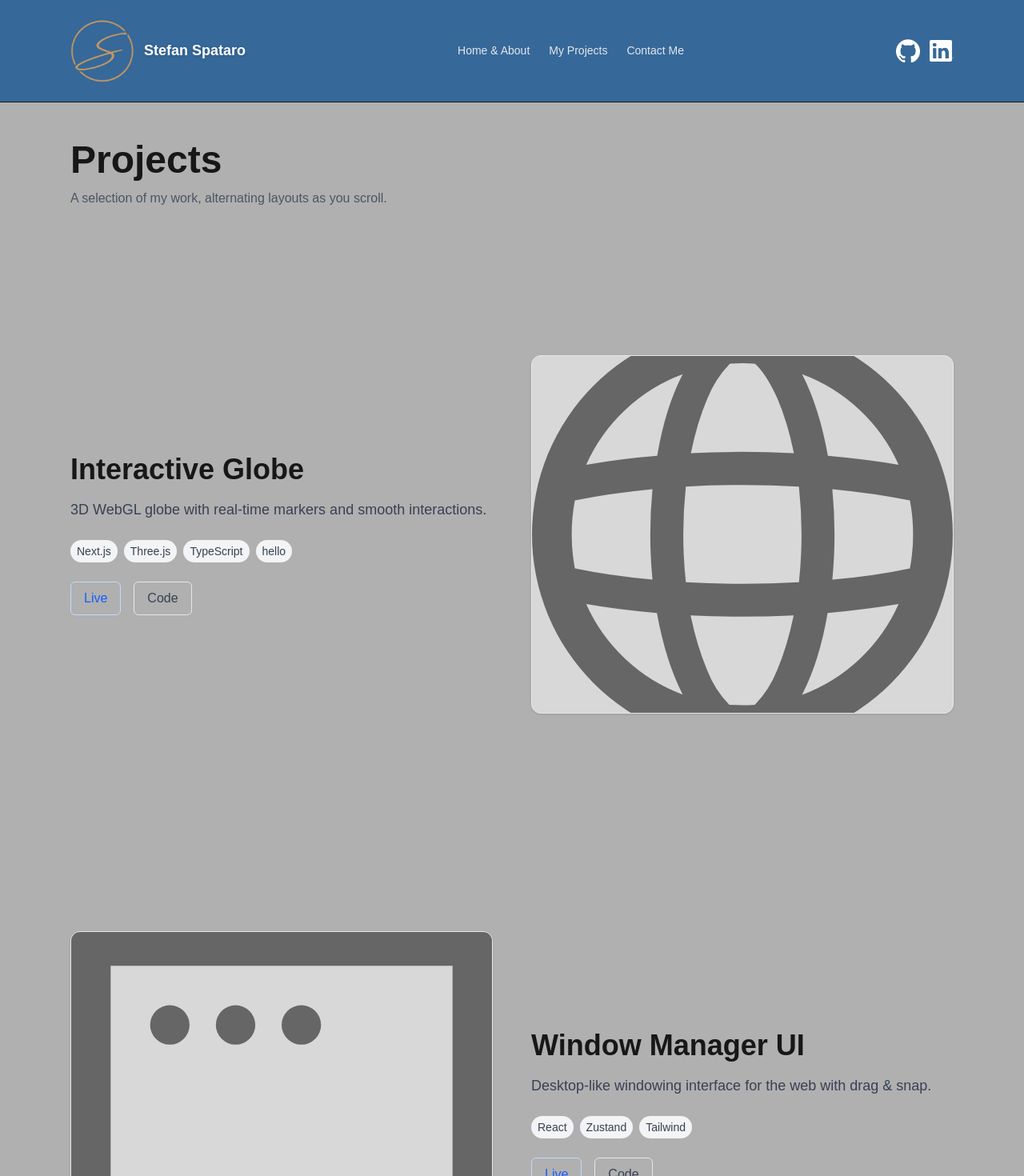
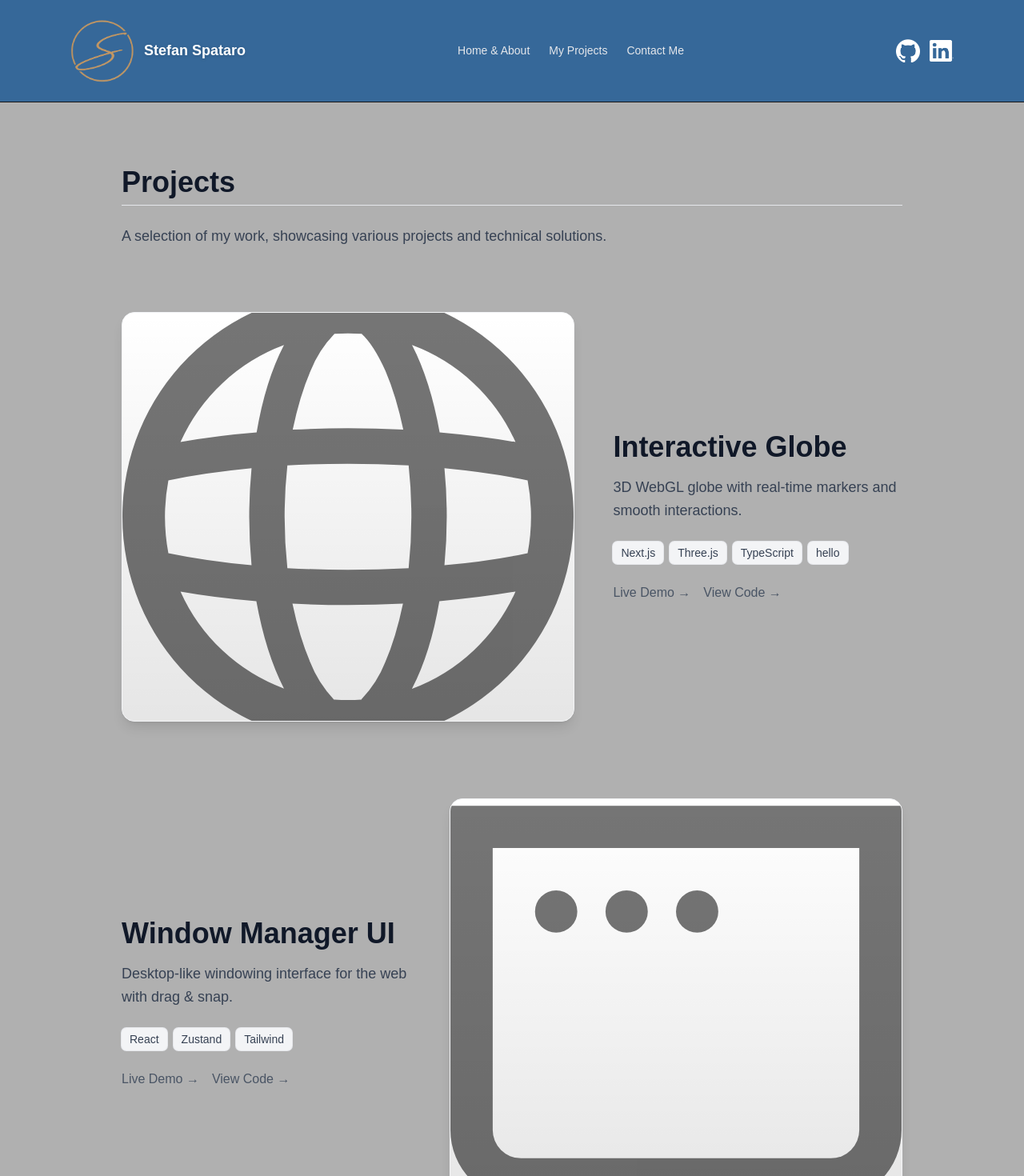
Before and after one commit to Stefans217/Portfolio-Website, a Next.js app in the folder portfolio-website/: page /projects in a window 1280 px wide. Shown: the top 1470 px of the page at 80% size. Built offline with nearby package versions, Linux system fonts and the light colour scheme.

Commit message:
done for the day

```diff
--- a/portfolio-website/src/app/projects/page.tsx
+++ b/portfolio-website/src/app/projects/page.tsx
@@ -1,5 +1,4 @@
-import ProjectSectionLeft from "@/components/ProjectSectionLeft";
-import ProjectSectionRight from "@/components/ProjectSectionRight";
+import ProjectSection from "@/components/ProjectSection";
 import projectsData from "@/data/projects.json";
 import type { Project } from "@/types/project";
 
@@ -7,23 +6,35 @@ const allProjects: Project[] = (projectsData.allProjects as unknown as Project[]
 
 export default function ProjectsPage() {
   return (
-    <main className="w-full">
-      {/* Optional heading */}
-      <div className="mx-auto max-w-6xl px-4 md:px-6 py-8 md:py-12">
-        <h1 className="text-3xl md:text-5xl font-bold">Projects</h1>
-        <p className="mt-3 text-gray-600 dark:text-gray-400">A selection of my work, alternating layouts as you scroll.</p>
+    <main className="mx-auto max-w-5xl px-4 md:px-6 pb-16">
+      {/* Header Section */}
+      <section className="py-12 md:py-20">
+        <div className="border-b border-gray-200 dark:border-gray-700 pb-2 mb-6">
+          <h1 className="text-3xl md:text-4xl font-bold text-gray-900 dark:text-white">
+            Projects
+          </h1>
+        </div>
+        <p className="text-lg text-gray-700 dark:text-gray-300 leading-relaxed">
+          A selection of my work, showcasing various projects and technical solutions.
+        </p>
+      </section>
+
+      {/* Projects List */}
+      <div className="space-y-16 md:space-y-24">
+        {allProjects.length > 0 ? (
+          allProjects.map((project, index) => (
+            <ProjectSection
+              key={project.id}
+              project={project}
+              reversed={index % 2 !== 0}
+            />
+          ))
+        ) : (
+          <div className="text-center py-12">
+            <p className="text-gray-500 dark:text-gray-400">No projects available yet.</p>
+          </div>
+        )}
       </div>
-
-  {allProjects.map((project, idx) => (
-        idx % 2 === 0 ? (
-          <ProjectSectionRight key={project.id} project={project} />
-        ) : (
-          <ProjectSectionLeft key={project.id} project={project} />
-        )
-      ))}
-
-      {/* Spacer at the end */}
-      <div className="h-16" />
     </main>
   );
 }
--- a/portfolio-website/src/components/ProjectCard.tsx
+++ b/portfolio-website/src/components/ProjectCard.tsx
@@ -7,7 +7,6 @@ export default function ProjectCard({
   title,
   description,
   tags = [],
-  href,
   repo,
   imageSrc,
 }: Project) {
@@ -41,22 +40,14 @@ export default function ProjectCard({
             ))}
           </ul>
         ) : null}
-        {(href || repo) && (
+        {repo && (
           <div className="mt-2 flex items-center gap-4 pt-2 border-t border-gray-100 dark:border-gray-700">
-            {href && (
-              <Link
-                href={href}
-                className="text-sm font-medium text-blue-600 hover:text-blue-700 dark:text-blue-400 dark:hover:text-blue-300 flex items-center gap-1"
-              >
-                Live →
-              </Link>
-            )}
             {repo && (
               <Link
                 href={repo}
                 className="text-sm text-gray-600 hover:text-gray-800 dark:text-gray-400 dark:hover:text-gray-200 flex items-center gap-1"
               >
-                Code →
+                View the Repo →
               </Link>
             )}
           </div>
--- /dev/null
+++ b/portfolio-website/src/components/ProjectSection.tsx
@@ -0,0 +1,85 @@
+import Image from "next/image";
+import Link from "next/link";
+import type { Project } from "@/types/project";
+
+type Props = {
+  project: Project;
+  reversed?: boolean;
+};
+
+export default function ProjectSection({ project, reversed = false }: Props) {
+  const { title, description, tags, href, repo, imageSrc } = project;
+
+  return (
+    <section className="w-full">
+      <div className="grid grid-cols-1 md:grid-cols-5 gap-8 md:gap-12 items-center">
+
+        {/* Image Card */}
+        <div className={`${reversed ? 'md:order-2' : 'md:order-1'} order-1 md:col-span-3`}>
+          <div className="relative rounded-2xl overflow-hidden shadow-lg border border-gray-100 dark:border-gray-700/50 bg-white dark:bg-gray-800/50 backdrop-blur-sm group h-80 md:h-[32rem]">
+            {imageSrc ? (
+              <>
+                <Image
+                  src={imageSrc}
+                  alt={`${title} preview image`}
+                  fill
+                  sizes="(max-width: 768px) 100vw, 50vw"
+                  className="object-cover opacity-90 group-hover:opacity-100 transition-opacity"
+                />
+                <div className="absolute inset-0 bg-gradient-to-t from-black/10 to-transparent" />
+              </>
+            ) : (
+              <div className="w-full h-full flex items-center justify-center text-gray-400 dark:text-gray-600">
+                No image
+              </div>
+            )}
+          </div>
+        </div>
+
+        {/* Text Content */}
+        <div className={`${reversed ? 'md:order-1' : 'md:order-2'} order-2 md:col-span-2`}>
+          <h2 className="text-2xl md:text-4xl font-bold text-gray-900 dark:text-white mb-4">
+            {title}
+          </h2>
+          <p className="text-lg text-gray-700 dark:text-gray-300 mb-6 leading-relaxed">
+            {description}
+          </p>
+
+          {tags?.length ? (
+            <ul className="flex flex-wrap gap-2 mb-6">
+              {tags.map((tag) => (
+                <li
+                  key={tag}
+                  className="text-sm px-2.5 py-1 rounded-md bg-gray-100 dark:bg-gray-700 text-gray-700 dark:text-gray-300 ring-1 ring-gray-200 dark:ring-gray-600"
+                >
+                  {tag}
+                </li>
+              ))}
+            </ul>
+          ) : null}
+
+          {(href || repo) && (
+            <div className="flex items-center gap-4">
+              {href && (
+                <Link
+                  href={href}
+                  className="text-gray-600 hover:text-gray-800 dark:text-gray-400 dark:hover:text-gray-200 flex items-center gap-1 transition-colors"
+                >
+                  Live Demo →
+                </Link>
+              )}
+              {repo && (
+                <Link
+                  href={repo}
+                  className="text-gray-600 hover:text-gray-800 dark:text-gray-400 dark:hover:text-gray-200 flex items-center gap-1 transition-colors"
+                >
+                  View Code →
+                </Link>
+              )}
+            </div>
+          )}
+        </div>
+      </div>
+    </section>
+  );
+}
--- a/portfolio-website/src/data/projects.ts
+++ /dev/null
@@ -1,34 +0,0 @@
-import type { Project } from "@/types/project";
-
-export const featuredProjects: Project[] = [
-  {
-    id: "p1",
-    title: "Interactive Globe",
-    description: "3D WebGL globe with real-time markers and smooth interactions.",
-    tags: ["Next.js", "Three.js", "TypeScript", "hello"],
-    href: "#",
-    repo: "#",
-    imageSrc: "/globe.svg",
-  },
-  {
-    id: "p2",
-    title: "Window Manager UI",
-    description: "Desktop-like windowing interface for the web with drag & snap.",
-    tags: ["React", "Zustand", "Tailwind"],
-    href: "#",
-    repo: "#",
-    imageSrc: "/window.svg",
-  },
-  {
-    id: "p3",
-    title: "Performance Dashboard",
-    description: "Analytics dashboard with charts, filters, and lazy data loading.",
-    tags: ["Next.js", "Prisma", "PostgreSQL"],
-    href: "#",
-    repo: "#",
-    imageSrc: "/vercel.svg",
-  },
-];
-
-// For now, list all projects as the same as featured. Expand as needed.
-export const allProjects: Project[] = [...featuredProjects];
```
